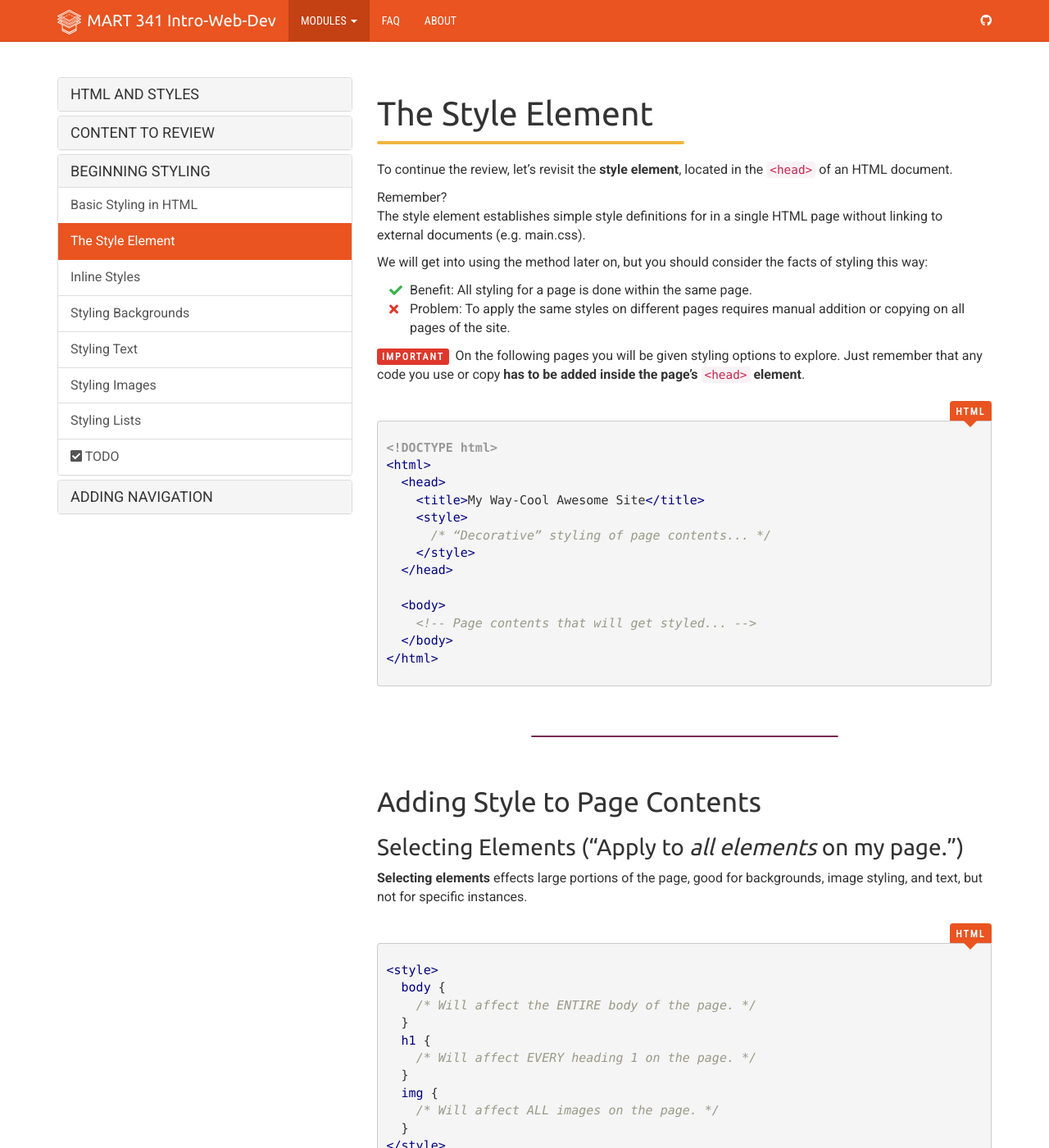
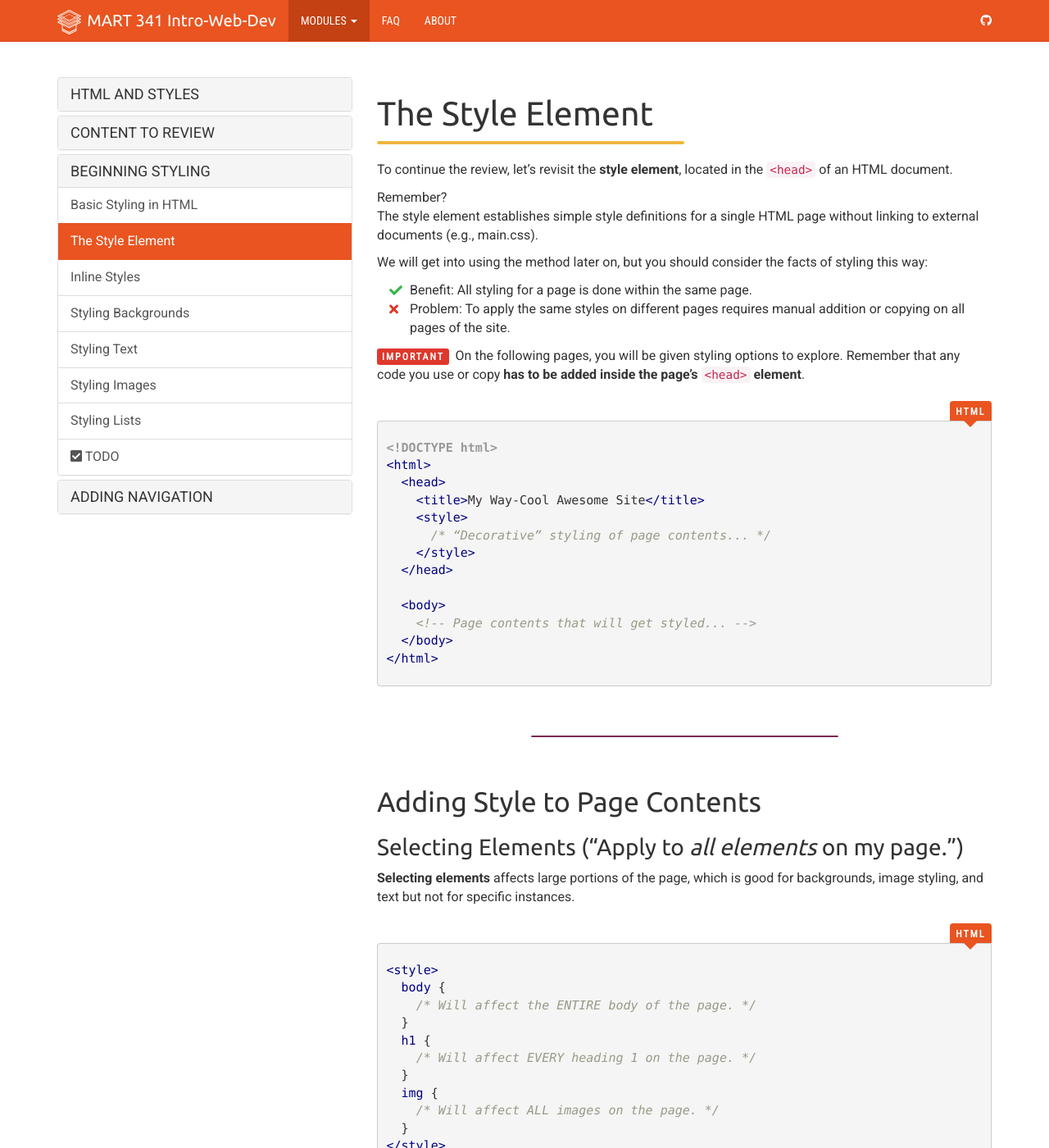
Before and after one commit to Montana-Media-Arts/webDesignFall2024, a Jekyll site: the page built from _docs/topic-08/02-intro-style/page-02.md, in a window 1280 px wide and 1400 px high. Shown: the whole window at 82% size. Built offline with Jekyll 4.4.1, drawn with Linux system fonts in a browser that asks for light colours; nearby versions of some CDN libraries; some of the changed text lies outside the part shown.

Commit message:
Update page-02.md

```diff
--- a/_docs/topic-08/02-intro-style/page-02.md
+++ b/_docs/topic-08/02-intro-style/page-02.md
@@ -9,7 +9,7 @@ permalink: /topic-08/basic-style-element/
 To continue the review, let's revisit the **style element**, located in the `<head>` of an HTML document.
 
 <p><span class="remember-text">Remember?</span><br/>
-The style element establishes simple style definitions for in a single HTML page without linking to external documents (e.g. main.css).</p>
+The style element establishes simple style definitions for a single HTML page without linking to external documents (e.g., main.css).</p>
 
 
 We will get into using the method later on, but you should consider the facts of styling this way:
@@ -19,7 +19,7 @@ We will get into using the method later on, but you should consider the facts of
   <li class="icon-con"> Problem: To apply the same styles on different pages requires manual addition or copying on all pages of the site.</li>
 </ul>
 
-<span class="label label-danger">Important</span> On the following pages you will be given styling options to explore. Just remember that any code you use or copy **has to be added inside the page's** `<head>` **element**.
+<span class="label label-danger">Important</span> On the following pages, you will be given styling options to explore. Remember that any code you use or copy **has to be added inside the page's** `<head>` **element**.
 
 <div class="code-heading">
   <span class="html">HTML</span>
@@ -47,7 +47,7 @@ We will get into using the method later on, but you should consider the facts of
 ## Adding Style to Page Contents
 
 ### Selecting Elements (“Apply to _all elements_ on my page.”)
-**Selecting elements** effects large portions of the page, good for backgrounds, image styling, and text, but not for specific instances.
+**Selecting elements** affects large portions of the page, which is good for backgrounds, image styling, and text but not for specific instances.
 
 <div class="code-heading">
   <span class="html">HTML</span>
@@ -70,7 +70,7 @@ We will get into using the method later on, but you should consider the facts of
 
 We can apply styles to all elements on a page by specifying the element in the style tag.
 
-For example, we can say we want _all_ divisions in our site to have black borders, a font of Tahoma and a size of 12 px.
+For example, we can say we want _all_ divisions in our site to have black borders, a font of Tahoma, and a size of 12 px.
 - element selector: `div` &nbsp;&nbsp;&nbsp;&nbsp;&nbsp;&nbsp;(“Do _____ to ALL divs on the page.”)
 
 
```
